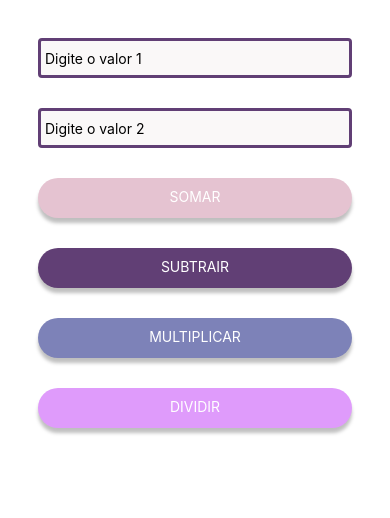
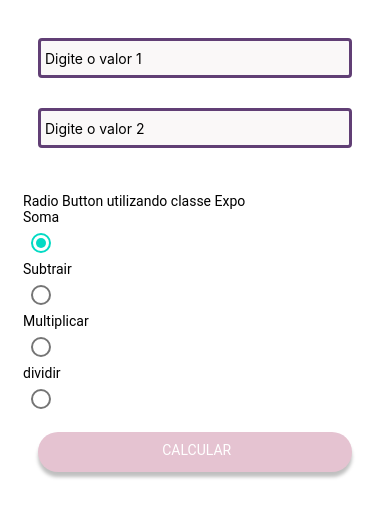
Before and after one commit to EduardaMachadoSevero/ProjetoDDMI, a React Native app: screen / in a window 390 px wide. Shown: the top 518 px of the page. Built offline with nearby package versions, Linux system fonts and the light colour scheme.

Commit message:
Pesadelo.com

```diff
--- a/App.js
+++ b/App.js
@@ -1,15 +1,31 @@
 //// EDUARDA MACHADO SEVERO - 6° INFO ////
 
 import * as React from 'react';
-import {Text, TouchableOpacity, TextInput, View, StyleSheet, StatusBar} from 'react-native';
-
-import MeuEstilo from './src/componentes/meuestilo'
+import { TouchableOpacity, TextInput, View, ScrollView, StatusBar} from 'react-native';
+import {RadioButton, Text} from 'react-native-paper';
+import MeuEstilo from './src/component/meunovoestilo'
 
 export default class App extends React.Component{
   state={
     valor1: 0.0,
     valor2: 0.0,
-    resultado: 0.0
+    resultado1: 0.0,
+    valorRadio: 'soma',
+    resultado2: 0.0
+  }
+  calcular(){
+    if(this.state.valorRadio=='soma'){
+      alert(this.state.valorRadio);
+    }
+    if(this.state.valorRadio=='subtrair'){
+      alert(this.state.valorRadio);
+    }
+    if(this.state.valorRadio=='multiplicar'){
+      alert(this.state.valorRadio);
+    }
+    if(this.state.valorRadio=='dividir'){
+      alert(this.state.valorRadio);
+    }
   }
   atualizaValor1=(number)=>{
     this.setState({valor1:number})
@@ -20,27 +36,28 @@ export default class App extends React.Component{
 
   soma(){ //somar os valores
 
-    this.state.resultado= parseFloat(this.state.valor1) + parseFloat(this.state.valor2);
-    alert(this.state.resultado);
+    this.state.valorRadio= parseFloat(this.state.valor1) + parseFloat(this.state.valor2);
+
   }
 
   subtrair(){ //subtrair os valores
 
-    this.state.resultado= parseFloat(this.state.valor1) - parseFloat(this.state.valor2);
-    alert(this.state.resultado);
+    this.state.valorRadio= parseFloat(this.state.valor1) - parseFloat(this.state.valor2);
+
   }
 
   multiplicar(){ //multiplicar os valores
 
-    this.state.resultado= parseFloat(this.state.valor1) * parseFloat(this.state.valor2);
-    alert(this.state.resultado);
+    this.state.valorRadio= parseFloat(this.state.valor1) * parseFloat(this.state.valor2);
+
   }
 
   dividir(){ //dividir os valores
 
-    this.state.resultado= parseFloat(this.state.valor1) / parseFloat(this.state.valor2);
-    alert(this.state.resultado);
-  }
+    this.state.valorRadio= parseFloat(this.state.valor1) / parseFloat(this.state.valor2);
+
+
+}
 
   render(){     ///criar os campos para digitar os valores///
     return(
@@ -64,37 +81,37 @@ export default class App extends React.Component{
         onChangeText = {this.atualizaValor2}
         keyboardType ='numeric'/>
 
-      <TouchableOpacity style = {MeuEstilo.botao}
-      onPress={()=>this.soma(this.state.valor1, this.state.valor2, this.state.resultado)} //chamar as funções
+<ScrollView style = {{marginTop:30}}>
+        <Text>Radio Button utilizando classe Expo</Text>
+        <RadioButton.Group
+        onValueChange = {valorRadio => this.setState({valorRadio})}
+        value = {this.state.valorRadio}>
+          <View>
+            <Text>Soma</Text>
+            <RadioButton value='soma'/>
+          </View>
+          <View>
+            <Text>Subtrair</Text>
+            <RadioButton value='subtrair'/>
+          </View>
+          <View>
+            <Text>Multiplicar</Text>
+            <RadioButton value='multiplicar'/>
+          </View>
+          <View>
+            <Text>dividir</Text>
+            <RadioButton value='dividir'/>
+          </View>
+        </RadioButton.Group>
+
+        <TouchableOpacity style = {MeuEstilo.botao}
+      onPress={()=>this.calcular(this.state.valorRadio)} //chamar as funções
       >
 
-       <Text style = {MeuEstilo.textoBotaoSomar}> SOMAR </Text>
+       <Text style = {MeuEstilo.textoBotao}> CALCULAR</Text>
 
       </TouchableOpacity>
-
-      <TouchableOpacity style = {MeuEstilo.botaoS}
-      onPress={()=>this.subtrair(this.state.valor1, this.state.valor2, this.state.resultado)}
-      >
-
-       <Text style = {MeuEstilo.textoBotaoSubtrair}> SUBTRAIR </Text>
-
-      </TouchableOpacity>
-
-      <TouchableOpacity style = {MeuEstilo.botaoM}
-      onPress={()=>this.multiplicar(this.state.valor1, this.state.valor2, this.state.resultado)}
-      >
-
-       <Text style = {MeuEstilo.textoBotaoMultiplicar}> MULTIPLICAR </Text>
-
-      </TouchableOpacity>
-
-      <TouchableOpacity style = {MeuEstilo.botaoD}
-      onPress={()=>this.dividir(this.state.valor1, this.state.valor2, this.state.resultado)}
-      >
-
-       <Text style = {MeuEstilo.textoBotaoDividir}> DIVIDIR </Text>
-
-      </TouchableOpacity>
+      </ScrollView>
       </View>
 
     )
--- a/package.json
+++ b/package.json
@@ -13,6 +13,7 @@
     "react": "16.13.1",
     "react-dom": "16.13.1",
     "react-native": "https://github.com/expo/react-native/archive/sdk-41.0.0.tar.gz",
+    "react-native-paper": "^4.8.1",
     "react-native-web": "~0.13.12"
   },
   "devDependencies": {
--- /dev/null
+++ b/src/component/meunovoestilo.js
@@ -0,0 +1,54 @@
+import {StyleSheet} from 'react-native'
+
+export default StyleSheet.create({   //edição dos botões
+
+    fontegrande:{
+        fontSize: 48,
+        //backgroundColor:'#333333',
+        color:'#111111',
+        flexGrow: 3,
+        justifyContent: "center",
+        alignItems: "center",
+        padding: 23,
+   },
+
+        container:{
+        padding: 23,
+   },
+
+        input:{
+        margin: 15,
+        height: 40,
+        borderColor: '#613F75',
+        borderWidth: 3,
+        borderRadius: 4,
+        backgroundColor:'#FAF8F8',
+
+   },
+        botao:{
+        backgroundColor: '#e5c3d1',
+        padding: 10,
+        margin: 15,
+        height: 40,
+        borderRadius: 20,
+        shadowColor: "#000",
+        shadowOffset: {width: 0,height: 5,},
+        shadowOpacity: 0.25,
+        shadowRadius: 3.84,
+        elevation: 5,
+
+  },
+
+       textoBotao:{
+       color:'white',
+       alignItems:'center',
+       textAlign:'center',
+   },
+
+       switchstilo:{
+       flex: 1,
+       alignItems: 'center',
+       justifyContent: 'center',
+  }
+
+})
--- a/src/componentes/meuestilo.js
+++ /dev/null
@@ -1,106 +0,0 @@
-import {StyleSheet} from 'react-native'
-
-export default StyleSheet.create({   //edição dos botões
-
-    fontegrande:{
-        fontSize: 48,
-        //backgroundColor:'#333333',
-        color:'#111111',
-        flexGrow: 3,
-        justifyContent: "center",
-        alignItems: "center",
-        padding: 23,
-   },
-
-        container:{
-        padding: 23,
-   },
-
-        input:{
-        margin: 15,
-        height: 40,
-        borderColor: '#613F75',
-        borderWidth: 3,
-        borderRadius: 4,
-        backgroundColor:'#FAF8F8',
-
-   },
-        botao:{
-        backgroundColor: '#e5c3d1',
-        padding: 10,
-        margin: 15,
-        height: 40,
-        borderRadius: 20,
-        shadowColor: "#000",
-        shadowOffset: {width: 0,height: 5,},
-        shadowOpacity: 0.25,
-        shadowRadius: 3.84,
-        elevation: 5,
-
-  },
-        botaoS:{
-        backgroundColor: '#613F75',
-        padding: 10,
-        margin: 15,
-        height: 40,
-        borderRadius: 20,
-        shadowColor: "#000",
-        shadowOffset: {width: 0,height: 5,},
-        shadowOpacity: 0.25,
-        shadowRadius: 3.84,
-        elevation: 5,
-
-  },
-        botaoM:{
-        backgroundColor: '#7D82B8',
-        padding: 10,
-        margin: 15,
-        height: 40,
-        borderRadius: 20,
-        shadowColor: "#000",
-        shadowOffset: {width: 0,height: 5,},
-        shadowOpacity: 0.25,
-        shadowRadius: 3.84,
-        elevation: 5,
-  },
-        botaoD:{
-        backgroundColor: '#DF9BFB',
-        padding: 10,
-        margin: 15,
-        height: 40,
-        borderRadius: 20,
-        shadowColor: "#000",
-        shadowOffset: {width: 0,height: 5,},
-        shadowOpacity: 0.25,
-        shadowRadius: 3.84,
-        elevation: 5,
-
-   },
-
-       textoBotaoSomar:{
-       color:'white',
-       alignItems:'center',
-       textAlign:'center',
-   },
-       textoBotaoSubtrair:{
-       color:'white',
-       alignItems:'center',
-       textAlign:'center',
-   },
-       textoBotaoMultiplicar:{
-       color:'white',
-       alignItems:'center',
-       textAlign:'center',
-   },
-       textoBotaoDividir:{
-       color:'white',
-       alignItems:'center',
-       textAlign:'center',
-  },
-       switchstilo:{
-       flex: 1,
-       alignItems: 'center',
-       justifyContent: 'center',
-  }
-
-})
```
Also changed, not shown: 1 other file (tests, documents, lock files or other folders).
